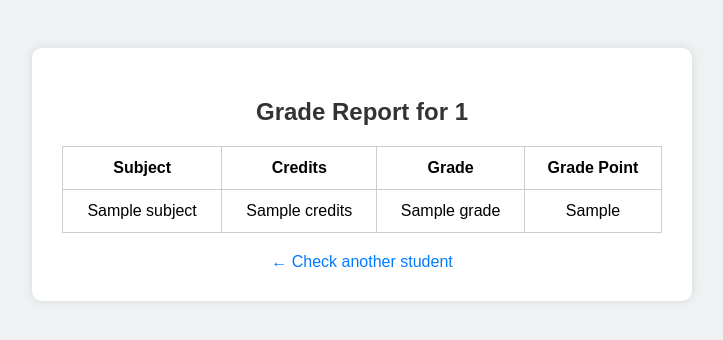
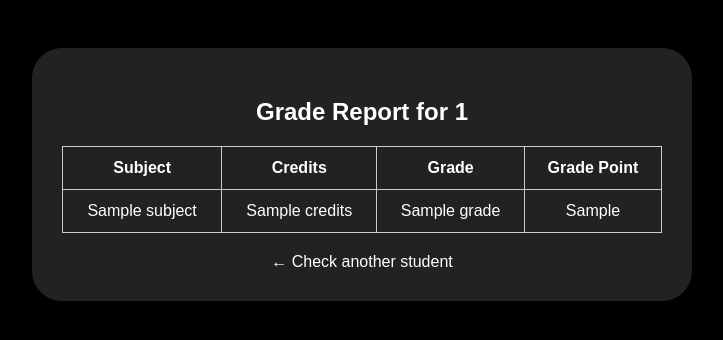
Before and after one commit to swayam0611/grade-calculator, a Flask app: template templates/result.html in a window 1280 px wide. Shown: the top 340 px of the page, without its empty margins (278-1001 px from the left). Run offline with Flask 3, Linux system fonts and the light colour scheme; the template is opened without the code that fills it: most values are stand-ins (such as "Sample title", 1, 10 or a date in 2020).

Commit message:
css changes

```diff
--- a/templates/result.html
+++ b/templates/result.html
@@ -4,16 +4,17 @@
   <meta charset="UTF-8">
   <title>Report for {{ student_id }}</title>
   <style>
-    body { font-family: sans-serif; background: #eef2f3; padding: 40px; }
+    body { font-family: sans-serif; background: black; padding: 40px; }
     .report {
-      background: white;
+      color: white;
+      background: rgb(34, 34, 34);
       padding: 30px;
       max-width: 600px;
       margin: auto;
-      border-radius: 10px;
+      border-radius: 30px;
       box-shadow: 0 0 10px rgba(0,0,0,0.1);
     }
-    h2 { text-align: center; color: #333; }
+    h2 { text-align: center;}
     table {
       width: 100%;
       border-collapse: collapse;
@@ -24,6 +25,9 @@
       border: 1px solid #ccc;
       text-align: center;
     }
+    tr:hover{
+      background-color: black;
+    }
     .summary {
       margin-top: 20px;
       font-size: 1.1em;
@@ -33,7 +37,7 @@
       margin-top: 20px;
       text-align: center;
       text-decoration: none;
-      color: #007bff;
+      color: white;
     }
   </style>
 </head>
```
